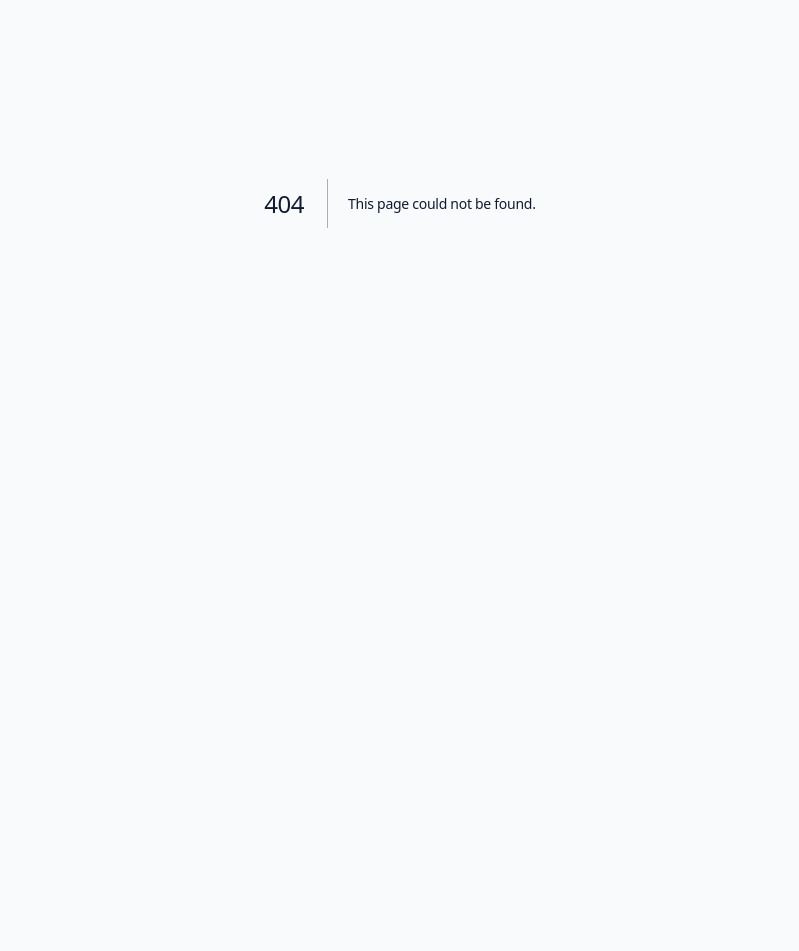
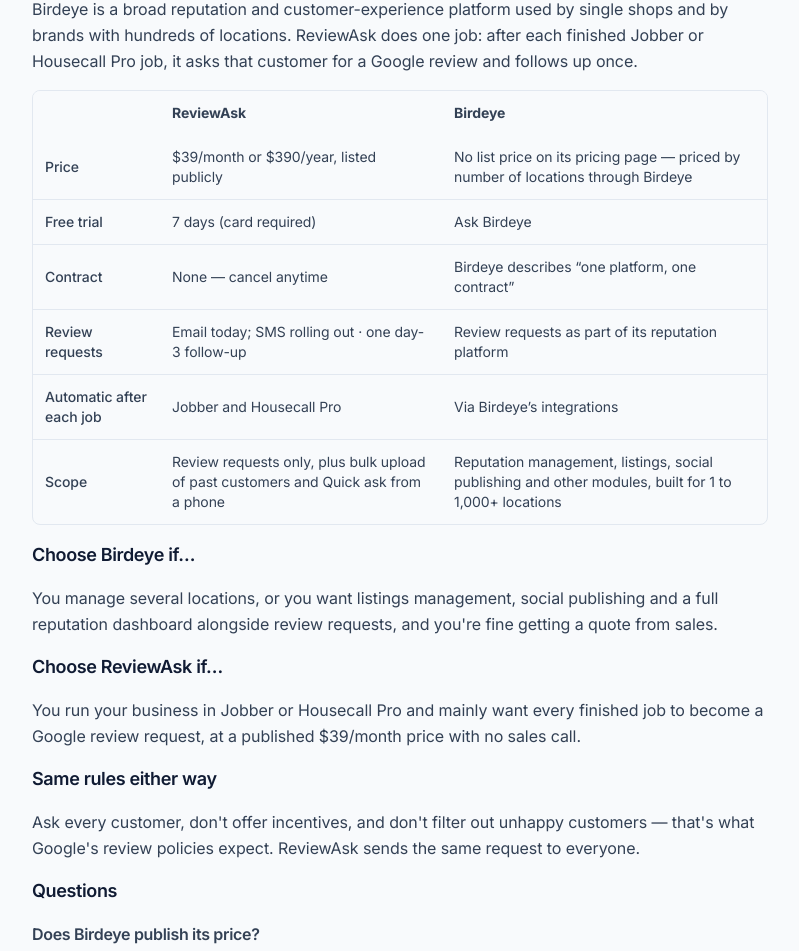
Before and after one commit to realnickd31/reviewask, a Next.js app in the folder app/: page /birdeye-alternative in a window 1280 px wide. Before the commit this address had no page. Shown: the part 197-1148 px from the top of the page, without its empty margins (240-1039 px from the left). Before the commit the page ends 800 px from the top, so only its background shows below. Built offline with nearby package versions, Linux system fonts and the light colour scheme.

Commit message:
Add /birdeye-alternative (FAQ JSON-LD, footer, sitemap); review-gap callout on /for-jobber

```diff
--- /dev/null
+++ b/app/app/birdeye-alternative/page.tsx
@@ -0,0 +1,34 @@
+import Link from "next/link";
+import Legal from "@/components/Legal";
+export const metadata = {
+  title: { absolute: "Birdeye alternative for Google review requests — ReviewAsk, $39/mo" },
+  description: "Comparing Birdeye and ReviewAsk: Birdeye is a broad reputation and customer-experience platform with pricing by number of locations; ReviewAsk is $39/month and asks for Google reviews after every Jobber or Housecall Pro job.",
+  alternates: { canonical: "/birdeye-alternative" },
+};
+const rows = [
+  ["Price", "$39/month or $390/year, listed publicly", "No list price on its pricing page — priced by number of locations through Birdeye"],
+  ["Free trial", "7 days (card required)", "Ask Birdeye"],
+  ["Contract", "None — cancel anytime", "Birdeye describes “one platform, one contract”"],
+  ["Review requests", "Email today; SMS rolling out · one day-3 follow-up", "Review requests as part of its reputation platform"],
+  ["Automatic after each job", "Jobber and Housecall Pro", "Via Birdeye’s integrations"],
+  ["Scope", "Review requests only, plus bulk upload of past customers and Quick ask from a phone", "Reputation management, listings, social publishing and other modules, built for 1 to 1,000+ locations"],
+];
+const faq = [
+  ["Does Birdeye publish its price?", "Its pricing page groups plans by number of locations (1–3 up to 1,000+) and doesn't show a list price, so you'll need to ask Birdeye for a quote."],
+  ["What does ReviewAsk cost?", "$39 a month or $390 a year after a 7-day free trial. A card is required to start the trial, and you can cancel anytime."],
+  ["Does ReviewAsk work with Jobber?", "Yes. When a job is finished in Jobber or Housecall Pro, ReviewAsk sends that customer a Google review request and one follow-up on day 3. Email works today; SMS is rolling out."],
+];
+const ld = { "@context": "https://schema.org", "@type": "FAQPage", mainEntity: faq.map(([q, a]) => ({ "@type": "Question", name: q, acceptedAnswer: { "@type": "Answer", text: a } })) };
+export default function Page() { return <Legal title="A $39 Birdeye alternative for Google review requests">
+  <script type="application/ld+json" dangerouslySetInnerHTML={{ __html: JSON.stringify(ld) }} />
+  <p>Birdeye is a broad reputation and customer-experience platform used by single shops and by brands with hundreds of locations. ReviewAsk does one job: after each finished Jobber or Housecall Pro job, it asks that customer for a Google review and follows up once.</p>
+  <div className="overflow-x-auto rounded-lg border border-slate-200"><table className="w-full min-w-[520px] text-left text-sm">
+    <thead className="bg-slate-50"><tr><th scope="col" className="p-3"></th><th scope="col" className="p-3">ReviewAsk</th><th scope="col" className="p-3">Birdeye</th></tr></thead>
+    <tbody className="divide-y divide-slate-200">{rows.map(([k, a, b]) => <tr key={k}><th scope="row" className="p-3 font-medium">{k}</th><td className="p-3">{a}</td><td className="p-3">{b}</td></tr>)}</tbody></table></div>
+  <h2>Choose Birdeye if…</h2><p>You manage several locations, or you want listings management, social publishing and a full reputation dashboard alongside review requests, and you&apos;re fine getting a quote from sales.</p>
+  <h2>Choose ReviewAsk if…</h2><p>You run your business in Jobber or Housecall Pro and mainly want every finished job to become a Google review request, at a published $39/month price with no sales call.</p>
+  <h2>Same rules either way</h2><p>Ask every customer, don&apos;t offer incentives, and don&apos;t filter out unhappy customers — that&apos;s what Google&apos;s review policies expect. ReviewAsk sends the same request to everyone.</p>
+  <h2>Questions</h2>{faq.map(([q, a]) => <div key={q}><h3 className="font-semibold">{q}</h3><p>{a}</p></div>)}
+  <p className="pt-4"><Link href="/signup" className="btn-navy px-5 py-3 !text-white no-underline">Start your 7-day free trial</Link></p>
+  <p className="text-sm text-slate-500">Birdeye plans from <a href="https://birdeye.com/pricing/" rel="noopener" target="_blank">birdeye.com/pricing</a>, checked October 27, 2026; may change. ReviewAsk is not affiliated with Birdeye. Also see <Link href="/podium-alternative">Podium alternative</Link>, <Link href="/nicejob-alternative">NiceJob alternative</Link> and <Link href="/compare/jobber-marketing-suite">ReviewAsk vs. Jobber Marketing Suite</Link>.</p>
+</Legal>; }
--- a/app/app/for-jobber/page.tsx
+++ b/app/app/for-jobber/page.tsx
@@ -34,6 +34,10 @@
       <div className="mt-8 overflow-x-auto rounded-lg border border-slate-200 bg-white"><table className="w-full min-w-[440px] text-left text-sm"><thead className="bg-slate-50 text-slate-600"><tr><th scope="col" className="p-4"></th><th scope="col" className="p-4 text-navy-900">ReviewAsk</th><th scope="col" className="p-4">Marketing Suite</th></tr></thead>
         <tbody className="divide-y divide-slate-200"><tr><th scope="row" className="p-4 font-medium">Price</th><td className="p-4 font-semibold">$39/mo or $390/yr</td><td className="p-4">$99/mo add-on</td></tr><tr><th scope="row" className="p-4 font-medium">Focus</th><td className="p-4">Review requests + day-3 follow-up</td><td className="p-4">Reviews plus broader marketing</td></tr><tr><th scope="row" className="p-4 font-medium">Contract</th><td className="p-4">None</td><td className="p-4">Per Jobber’s terms</td></tr></tbody></table></div>
       <p className="mt-4 text-xs text-slate-500">Marketing Suite pricing as listed by Jobber; may change. ReviewAsk is not affiliated with Jobber.</p></div></section>
+    <section className="border-t border-slate-200 py-20"><div className="mx-auto max-w-5xl px-6"><h2 className="text-3xl font-semibold">Check your review gap</h2>
+      <p className="mt-4 max-w-2xl text-slate-600">Search your trade and town on Google Maps, then compare your review count with the top three results. Most of the gap between a good shop and the local leader is volume: how many customers were actually asked. If you finish 40 jobs a month and ask every customer, even a modest response rate adds up to new reviews every month, without anyone remembering to ask.</p>
+      <ol className="mt-6 space-y-2 text-slate-700"><li>1. Note your review count and the top three competitors&apos; counts.</li><li>2. Count how many jobs you finished last month in Jobber.</li><li>3. Ask every one of those customers, automatically, starting with your backlog.</li></ol>
+      <p className="mt-6"><Link href="/signup" className="btn-navy px-5 py-3 !text-white no-underline">Start asking after every job</Link></p></div></section>
     <section className="py-20"><div className="mx-auto max-w-5xl px-6"><h2 className="text-3xl font-semibold">Done the right way</h2>
       <ul className="mt-6 space-y-3 text-slate-700"><li>✓ Every customer gets the same ask — no review gating or incentives, in line with Google’s policies.</li><li>✓ Sent from your business name, with one clear link.</li><li>✓ Backlog of past customers? Upload a spreadsheet and ask them all at once.</li><li>✓ 200 requests/month, 7-day free trial, cancel anytime from Settings.</li></ul></div></section>
     <section className="border-t border-slate-200 py-20"><div className="mx-auto max-w-3xl px-6"><h2 className="text-3xl font-semibold">Questions from Jobber users</h2>
--- a/app/app/sitemap.ts
+++ b/app/app/sitemap.ts
@@ -1,5 +1,5 @@
 import type { MetadataRoute } from "next";
 export default function sitemap(): MetadataRoute.Sitemap {
   const b = "https://getreviewask.com";
-  return ["", "/for-jobber", "/for-housecall-pro", "/jobber-google-reviews", "/housecall-pro-google-reviews", "/nicejob-alternative", "/podium-alternative", "/pricing", "/compare/jobber-marketing-suite", "/signup", "/sms", "/privacy", "/terms"].map((p) => ({ url: b + p, lastModified: new Date("2026-10-27") }));
+  return ["", "/for-jobber", "/for-housecall-pro", "/jobber-google-reviews", "/housecall-pro-google-reviews", "/nicejob-alternative", "/podium-alternative", "/birdeye-alternative", "/pricing", "/compare/jobber-marketing-suite", "/signup", "/sms", "/privacy", "/terms"].map((p) => ({ url: b + p, lastModified: new Date("2026-10-27") }));
 }
--- a/app/components/Footer.tsx
+++ b/app/components/Footer.tsx
@@ -6,7 +6,7 @@
     <div className="grid gap-10 sm:grid-cols-2 lg:grid-cols-5">
       <div className="sm:col-span-2 lg:col-span-2"><Logo dark /><p className="mt-3 max-w-xs text-sm leading-relaxed text-slate-500">Automatic Google review requests for Jobber and field-service businesses. Simple, policy-safe, month-to-month.</p></div>
       <div><p className="eyebrow mb-3">Product</p><ul className={col}><li><Link href="/#how" className="hover:text-navy-900">How it works</Link></li><li><Link href="/pricing" className="hover:text-navy-900">Pricing</Link></li><li><Link href="/#faq" className="hover:text-navy-900">FAQ</Link></li><li><Link href="/login" className="hover:text-navy-900">Log in</Link></li></ul></div>
-      <div><p className="eyebrow mb-3">Guides</p><ul className={col}><li><Link href="/for-jobber" className="hover:text-navy-900">For Jobber</Link></li><li><Link href="/for-housecall-pro" className="hover:text-navy-900">For Housecall Pro</Link></li><li><Link href="/jobber-google-reviews" className="hover:text-navy-900">Jobber Google reviews</Link></li><li><Link href="/housecall-pro-google-reviews" className="hover:text-navy-900">Housecall Pro Google reviews</Link></li><li><Link href="/compare/jobber-marketing-suite" className="hover:text-navy-900">vs. Jobber Marketing Suite</Link></li><li><Link href="/nicejob-alternative" className="hover:text-navy-900">NiceJob alternative</Link></li><li><Link href="/podium-alternative" className="hover:text-navy-900">Podium alternative</Link></li></ul></div>
+      <div><p className="eyebrow mb-3">Guides</p><ul className={col}><li><Link href="/for-jobber" className="hover:text-navy-900">For Jobber</Link></li><li><Link href="/for-housecall-pro" className="hover:text-navy-900">For Housecall Pro</Link></li><li><Link href="/jobber-google-reviews" className="hover:text-navy-900">Jobber Google reviews</Link></li><li><Link href="/housecall-pro-google-reviews" className="hover:text-navy-900">Housecall Pro Google reviews</Link></li><li><Link href="/compare/jobber-marketing-suite" className="hover:text-navy-900">vs. Jobber Marketing Suite</Link></li><li><Link href="/nicejob-alternative" className="hover:text-navy-900">NiceJob alternative</Link></li><li><Link href="/podium-alternative" className="hover:text-navy-900">Podium alternative</Link></li><li><Link href="/birdeye-alternative" className="hover:text-navy-900">Birdeye alternative</Link></li></ul></div>
       <div><p className="eyebrow mb-3">Company</p><ul className={col}><li><a href="mailto:support@getreviewask.com" className="hover:text-navy-900">Contact support</a></li><li><Link href="/terms" className="hover:text-navy-900">Terms of Service</Link></li><li><Link href="/privacy" className="hover:text-navy-900">Privacy Policy</Link></li><li><Link href="/sms" className="hover:text-navy-900">SMS terms &amp; opt-in</Link></li></ul></div>
     </div>
     <div className="mt-12 flex flex-col justify-between gap-2 border-t border-slate-200 pt-6 text-xs text-slate-500 sm:flex-row">
```
